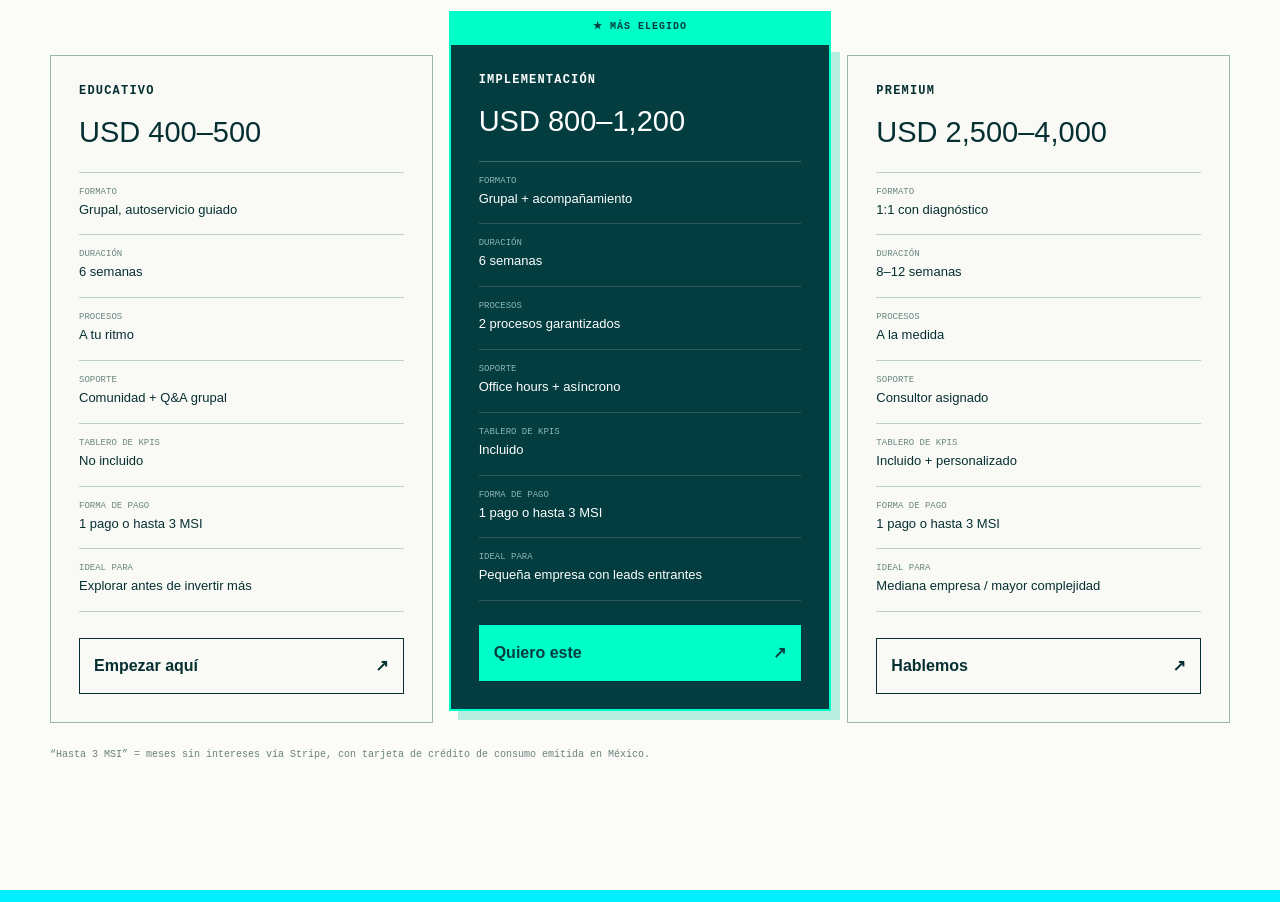
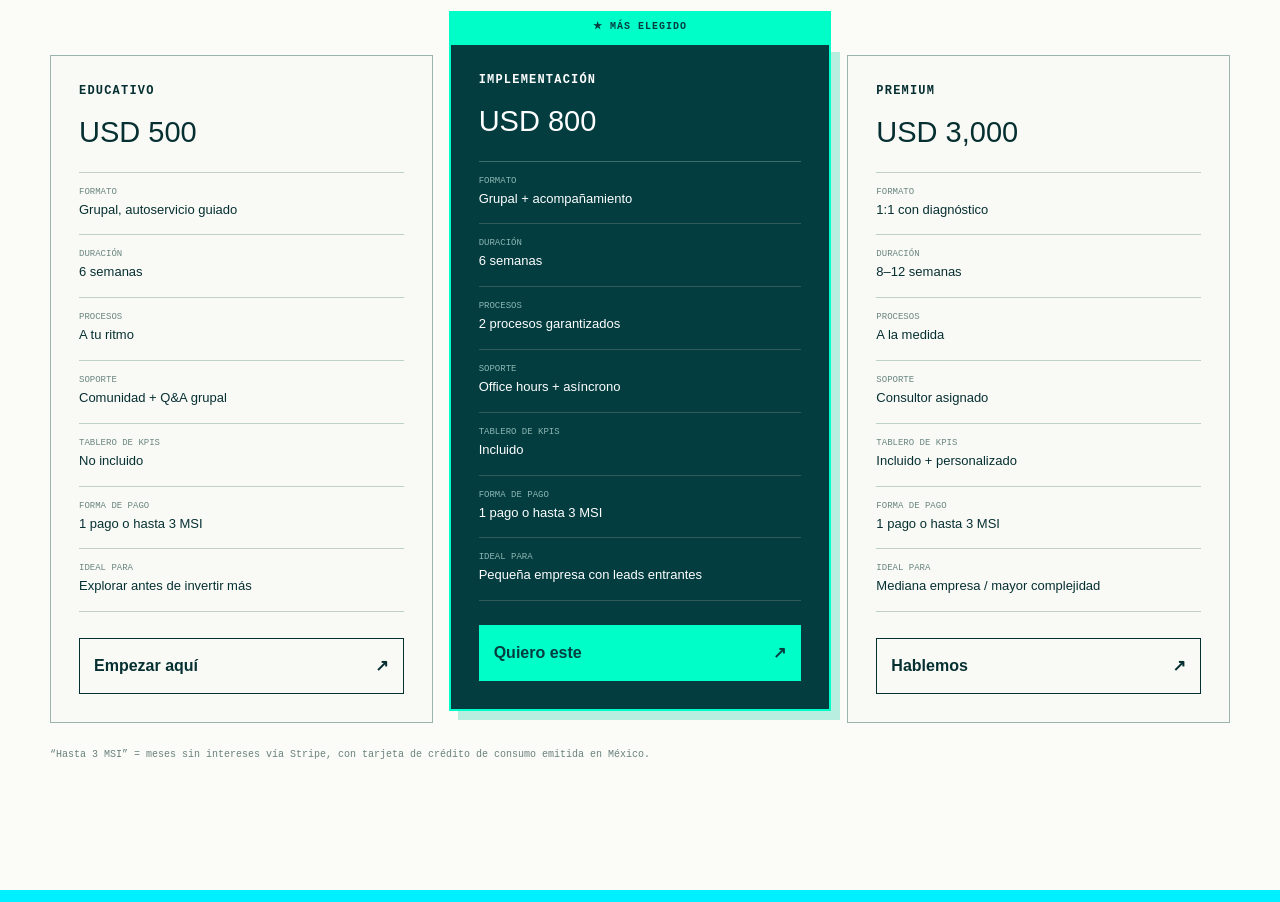
Before and after one commit to abrahamrivv/P.I.A., a Next.js app: page / in a window 1280 px wide. Shown: the part 7636-8538 px from the top of the page. Built offline with nearby package versions, Linux system fonts and the light colour scheme.

Commit message:
Update program duration and pricing

```diff
--- a/app/page.tsx
+++ b/app/page.tsx
@@ -25,15 +25,15 @@ const route = [
 ];
 
 const plans = [
-  { name: "Educativo", price: "USD 400–500", format: "Grupal, autoservicio guiado", duration: "6 semanas", processes: "A tu ritmo", support: "Comunidad + Q&A grupal", kpis: "No incluido", ideal: "Explorar antes de invertir más", cta: "Empezar aquí" },
-  { name: "Implementación", price: "USD 800–1,200", format: "Grupal + acompañamiento", duration: "6 semanas", processes: "2 procesos garantizados", support: "Office hours + asíncrono", kpis: "Incluido", ideal: "Pequeña empresa con leads entrantes", cta: "Quiero este", featured: true },
-  { name: "Premium", price: "USD 2,500–4,000", format: "1:1 con diagnóstico", duration: "8–12 semanas", processes: "A la medida", support: "Consultor asignado", kpis: "Incluido + personalizado", ideal: "Mediana empresa / mayor complejidad", cta: "Hablemos" },
+  { name: "Educativo", price: "USD 500", format: "Grupal, autoservicio guiado", duration: "6 semanas", processes: "A tu ritmo", support: "Comunidad + Q&A grupal", kpis: "No incluido", ideal: "Explorar antes de invertir más", cta: "Empezar aquí" },
+  { name: "Implementación", price: "USD 800", format: "Grupal + acompañamiento", duration: "6 semanas", processes: "2 procesos garantizados", support: "Office hours + asíncrono", kpis: "Incluido", ideal: "Pequeña empresa con leads entrantes", cta: "Quiero este", featured: true },
+  { name: "Premium", price: "USD 3,000", format: "1:1 con diagnóstico", duration: "8–12 semanas", processes: "A la medida", support: "Consultor asignado", kpis: "Incluido + personalizado", ideal: "Mediana empresa / mayor complejidad", cta: "Hablemos" },
 ];
 
 const faqs = [
   ["Es caro para mi empresa", "Compáralo con el costo de una contratación o con las horas que hoy se pierden en tareas repetitivas: te ayudamos a hacer esa cuenta en el diagnóstico. También puedes pagarlo hasta en 3 meses sin intereses."],
   ["¿Puedo pagarlo en partes?", "Sí. Aceptamos pago en una sola exhibición o hasta en 3 meses sin intereses (MSI) con tarjeta de crédito de consumo emitida en México, a través de Stripe."],
-  ["No tengo tiempo para esto", "Está diseñado para dueños ocupados: 3–4 horas por semana durante 8 semanas, no más."],
+  ["No tengo tiempo para esto", "Está diseñado para dueños ocupados: 3–4 horas por semana durante 6 semanas, no más."],
   ["Mi negocio es muy específico", "Trabajamos con plantillas por industria y un diagnóstico inicial antes de personalizar."],
   ["Mi equipo no lo va a usar", "Designamos a una persona campeona dentro de tu empresa y trabajamos la gestión del cambio como parte del programa."],
   ["¿Qué pasa con la privacidad de mis datos y los de mis clientes?", "El programa incluye un módulo de cumplimiento con la Ley Federal de Protección de Datos Personales vigente en México."],
```
